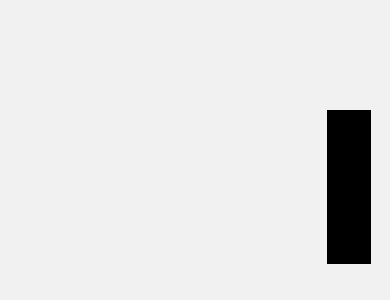
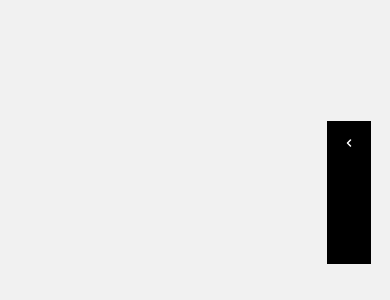
Before and after one commit to office-hchy/office3, a Jekyll site: the page built from _posts/2016-12-22-shanghua.md, in a window 390 px wide. Shown: the part 596-896 px from the top of the page. Built offline with Jekyll 4.4.1, drawn with Linux system fonts in a browser that asks for light colours.

Commit message:
change the info-panel behaviour

```diff
--- a/_layouts/post.html
+++ b/_layouts/post.html
@@ -52,6 +52,20 @@
     </div>
 
     <div class="info-panel">
+      <div class="info-toggle">
+        <svg
+          width="12"
+          height="12"
+          viewBox="0 0 24 24"
+          fill="none"
+          stroke="white"
+          stroke-width="3"
+          stroke-linecap="round"
+          stroke-linejoin="round"
+        >
+          <polyline points="15 18 9 12 15 6"></polyline>
+        </svg>
+      </div>
       <div class="info-content-inner">
         <h1 class="info-title">{{ page.title }}</h1>
 
--- a/assets/css/style.css
+++ b/assets/css/style.css
@@ -263,55 +263,68 @@
 }
 
 /* =========================================
-   8. 右下角動態資訊面板 (Info Panel)
+   8. 右下角動態資訊面板 (點擊展開版)
    ========================================= */
 .info-panel {
   position: absolute;
-  right: 5%; /* 與叉叉保持同樣的靠右對齊 */
-  bottom: 40px; /* 對齊畫面最底端 */
-  width: 44px; /* 初始寬度與叉叉同寬 (44px) */
+  right: 5%;
+  bottom: 40px;
+  width: 44px; /* 初始收合寬度 */
   background-color: #000;
-  overflow-y: auto; /* 如果內容真的超過最大高度，允許內部捲動 */
-  overflow-x: hidden;
-  transition: width 0.6s cubic-bezier(0.19, 1, 0.22, 1);
+  overflow: hidden;
+  transition: width 0.5s cubic-bezier(0.19, 1, 0.22, 1);
   z-index: 2100;
-
-  /* 修正問題一：限制最高長度，避免蓋過叉叉 */
-  /* 計算方式：100% 視窗高度 - 底部40px - 叉叉高度約44px - 頂部40px - 安全間距 20px */
-  max-height: calc(100vh - 40px - 44px - 40px - 20px);
+  cursor: pointer; /* 提示可點擊 */
+  max-height: calc(100vh - 144px);
 }
 
-/* 針對捲軸進行美化（可選，讓黑色面板看起來更一致） */
-.info-panel::-webkit-scrollbar {
-  width: 3px;
-}
-.info-panel::-webkit-scrollbar-thumb {
-  background: #333;
-}
-
-/* 滑鼠移入時，往左側展開面板 */
-.info-panel:hover {
+/* 當加上 .expanded 類別時展開 */
+.info-panel.expanded {
   width: 350px;
 }
 
-/* 內部文字容器（給定固定寬度，防止文字在展開動畫時斷行錯亂） */
+/* 箭頭容器 */
+.info-toggle {
+  width: 44px;
+  height: 44px;
+  display: flex;
+  justify-content: center;
+  align-items: center;
+}
+
+.info-toggle svg {
+  transition: transform 0.4s ease;
+  transform: rotate(0deg); /* 初始指向左 < */
+}
+
+/* 展開時箭頭反轉指向右 > */
+.info-panel.expanded .info-toggle svg {
+  transform: rotate(180deg);
+}
+
+/* 內部文字容器 */
 .info-content-inner {
   width: 350px;
-  padding: 40px;
+  padding: 0 40px 40px 40px; /* 頂部留給箭頭空間 */
   box-sizing: border-box;
-  opacity: 0; /* 初始隱藏文字 */
+  opacity: 0;
   transition: opacity 0.3s ease;
-
-  display: flex;
-  flex-direction: column;
-  justify-content: flex-end;
-  min-height: 100%;
 }
 
-/* 面板展開時才讓文字淡入 */
-.info-panel:hover .info-content-inner {
+.info-panel.expanded .info-content-inner {
   opacity: 1;
   transition-delay: 0.2s;
+}
+
+/* --- 響應式手機版設定 --- */
+@media (max-width: 768px) {
+  .info-panel.expanded {
+    width: 85vw; /* 手機版展開寬度改為視窗的 85% */
+  }
+  .info-content-inner {
+    width: 85vw;
+    padding: 0 25px 30px 25px;
+  }
 }
 
 /* --- 面板內的文字排版 --- */
```
Also changed, not shown: assets/js/scroll.js (+14 -1 lines).
